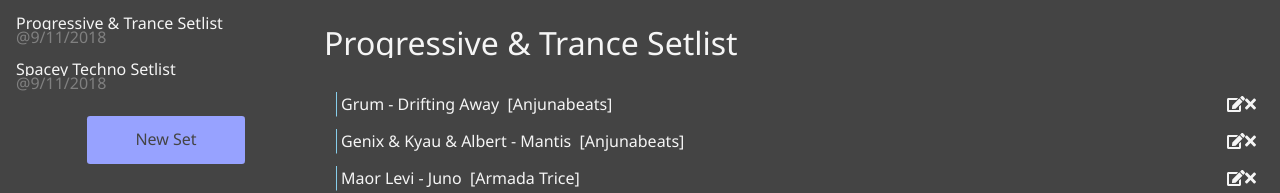
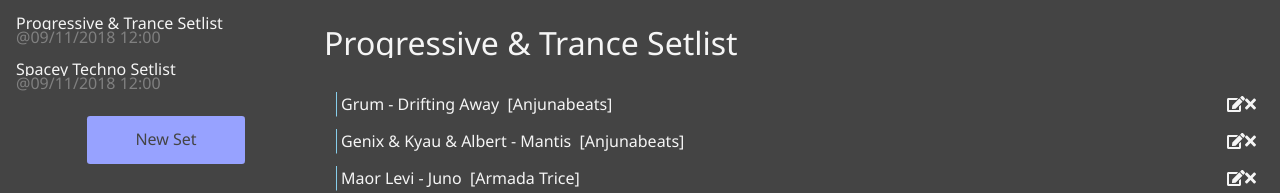
Before and after one commit to Kaan0200/set-builder-ui, an Angular app: page / in a window 1280 px wide. Shown: the top 193 px of the page. Built offline with nearby package versions, Linux system fonts and the light colour scheme.

Commit message:
added timestamp saving

```diff
--- a/src/app/app.component.html
+++ b/src/app/app.component.html
@@ -14,6 +14,7 @@
     <div class="track-container fr">
       <app-tracklist
         [set]="sets[currentSetIndex]"
+        (onSetChange)="onSetChange($event)"
       >
 
       </app-tracklist>
--- a/src/app/app.component.ts
+++ b/src/app/app.component.ts
@@ -1,5 +1,6 @@
 import { Component, Output, EventEmitter } from '@angular/core';
-import { Track, Set } from  './objs';
+import { Track, Set } from  './statics/objs';
+import { LOCALSTORAGE_KEY } from './statics/globals';
 
 @Component({
   selector: 'app-root',
@@ -19,27 +20,37 @@
     this.currentSetIndex = index;
   }
 
+  onSetChange(set: Set) {
+
+    set.lastTouched = new Date();
+    // the set has been modified, save it
+    localStorage.setItem(LOCALSTORAGE_KEY, JSON.stringify(this.sets));
+  }
+
   loadSets() {
     // normally we want to get these out of the local storage
+    let memory = localStorage.getItem(LOCALSTORAGE_KEY);
 
-    this.sets.push({
-      title: 'Progressive & Trance Setlist',
-      tracks: [
+    if (memory) {
+      this.sets = JSON.parse(memory);
+
+    } else {
+      this.sets.push(new Set('Progressive & Trance Setlist',
+        [
           {title: "Drifting Away", artist: "Grum", label: 'Anjunabeats', id: 1},
           {title: "Mantis", artist: "Genix & Kyau & Albert", label: 'Anjunabeats', id: 2},
           {title: "Juno", artist: "Maor Levi", label: 'Armada Trice', id: 3}
         ],
-      lastTouched: new Date()
-    },
-    {
-      title: 'Spacey Techno Setlist',
-      tracks: [
+      ));
+      this.sets.push(new Set(
+        'Spacey Techno Setlist',
+        [
           {title: 'Phobos', artist: 'Space 92', label: 'Perfekt Groove Recordings', id: 1},
           {title: 'Existence', artist: 'Pig&Dan', label: 'ELEVATE', id: 2},
           {title: 'Rising Heart', artist: 'Monika Kruse', label: 'Terminal M', id: 3},
           {title: 'Fluff Clouds', artist: 'The Yellowheads', label: 'Kraftek', id: 4}
-      ],
-      lastTouched: new Date()
-    })
+        ]
+      ));
     }
   }
+}
--- a/src/app/menupanel/menupanel.component.html
+++ b/src/app/menupanel/menupanel.component.html
@@ -4,16 +4,15 @@
             class="set"
             (click)="selectSet(i)"
             *ngFor="let set of sets; let i = index"
+
         >
             <div>{{set.title}}</div>
-            <div class="set-date">@{{set.lastTouched.toLocaleDateString()}}</div>
+            <div class="set-date">@{{set.lastTouched | date:'MM/dd/yyyy h:mm'}}</div>
         </div>
         <div>
-            <button type="submit"
-            class="confirm-track-button"
-        >
-            New Set
-        </button>
+            <button type="submit" class="confirm-track-button">
+                New Set
+            </button>
         </div>
     </div>
 </div>
--- a/src/app/menupanel/menupanel.component.ts
+++ b/src/app/menupanel/menupanel.component.ts
@@ -1,5 +1,5 @@
 import { Component, OnInit, Input, EventEmitter, Output } from '@angular/core';
-import { Set } from '../objs';
+import { Set } from '../statics/objs';
 
 @Component({
   selector: 'app-menupanel',
--- /dev/null
+++ b/src/app/statics/globals.ts
@@ -0,0 +1,3 @@
+
+
+export const LOCALSTORAGE_KEY = 'trackbuilder-saves'
--- /dev/null
+++ b/src/app/statics/objs.ts
@@ -0,0 +1,25 @@
+export class Track {
+    id: number;
+    title: string;
+    artist: string;
+    label: string;
+}
+
+export class Set {
+    constructor(title: string, tracks: Track[]) {
+        this.title = title;
+        this.tracks = tracks;
+        this.lastTouched = new Date();
+    }
+
+    title: string;
+    tracks: Track[];
+    _lastTouched: string;
+
+    get lastTouched() {
+        return new Date(this._lastTouched);
+    }
+    set lastTouched(value: Date) {
+        this._lastTouched = value.toLocaleDateString();
+    }
+}
--- a/src/app/trackenter.component.ts
+++ b/src/app/trackenter.component.ts
@@ -1,5 +1,5 @@
 import { Component, Output, EventEmitter, Input, NgModule } from '@angular/core';
-import { Track } from  './objs';
+import { Track } from  './statics/objs';
 
 @Component({
     selector: 'track-form',
@@ -47,8 +47,8 @@
         return;
       }
         if (this._currentTrack.id === -1) { //new
-        // emit
-        this.onNewTrack.emit(this._currentTrack);
+          // emit
+          this.onNewTrack.emit(this._currentTrack);
         }
       this._currentTrack = {title: '', artist: '', label: '', id: -1};
       this.showButton = false;
--- a/src/app/tracklist/tracklist.component.html
+++ b/src/app/tracklist/tracklist.component.html
@@ -1,5 +1,5 @@
 <div>
-  <div class="no-track-message" *ngIf="set.tracks.length === 0">
+  <div class="no-track-message" *ngIf="set && set.tracks.length === 0">
     <span class="grey">Add Some Sweet Tracks!</span>
   </div>
   <div>
@@ -13,8 +13,8 @@
   >
   </app-tracklisting>
   <track-form
-  [currentTrack]="currentEdit"
-  (onNewTrack)="onNewTrack($event)"
+    [currentTrack]="currentEdit"
+    (onNewTrack)="onNewTrack($event)"
   >
   </track-form>
 </div>
--- a/src/app/tracklist/tracklist.component.ts
+++ b/src/app/tracklist/tracklist.component.ts
@@ -1,5 +1,6 @@
-import { Component, Input, OnInit, Output } from '@angular/core';
-import { Set, Track } from '../objs';
+import { Component, Input, OnInit, Output, EventEmitter } from '@angular/core';
+import { Set, Track } from '../statics/objs';
+import { LOCALSTORAGE_KEY } from '../statics/globals';
 
 @Component({
   selector: 'app-tracklist',
@@ -7,14 +8,13 @@
   styleUrls: ['./tracklist.component.css']
 })
 
-export class TracklistComponent implements OnInit {
+export class TracklistComponent {
+  @Output() onSetChange: EventEmitter<Set> = new EventEmitter();
+
   @Input() set: Set;
   @Input() currentSetIdx: number;
 
   currentEdit : Track = {title: '', artist: '', label: '', id: -1 };
-
-  ngOnInit(): void {
-  }
 
   onNewTrack(newTrack: Track) {
     if (newTrack.id === -1) { // new track
@@ -26,12 +26,21 @@
       this.set.tracks.splice(match, 1);
       this.set.tracks.splice(match, 0, newTrack);
     }
+
+    // Emit update event for storage
+    this.onSetChange.emit(this.set);
   }
   onTrackDelete(track: Track) {
     var idx: number = this.set.tracks.indexOf(track, 0);
     this.set.tracks.splice(idx, 1);
+
+    // Emit update event for storage
+    this.onSetChange.emit(this.set);
   }
   onTrackEdit(track: Track) {
     this.currentEdit = track;
+
+    // Emit update event for storage
+    this.onSetChange.emit(this.set);
   }
 }
--- a/src/app/tracklist/tracklisting/tracklisting.component.ts
+++ b/src/app/tracklist/tracklisting/tracklisting.component.ts
@@ -1,5 +1,5 @@
 import { Component, Input, Output, EventEmitter } from '@angular/core';
-import { Track } from '../../objs';
+import { Track } from '../../statics/objs';
 
 @Component({
   selector: 'app-tracklisting',
```
Also changed, not shown: src/app/objs.ts (deleted, +0 -12 lines). Lines whose indentation alone changed are shown as unchanged.
